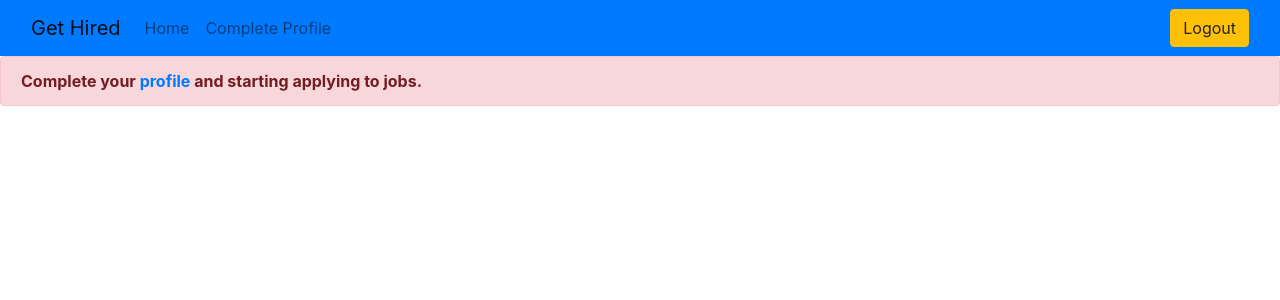
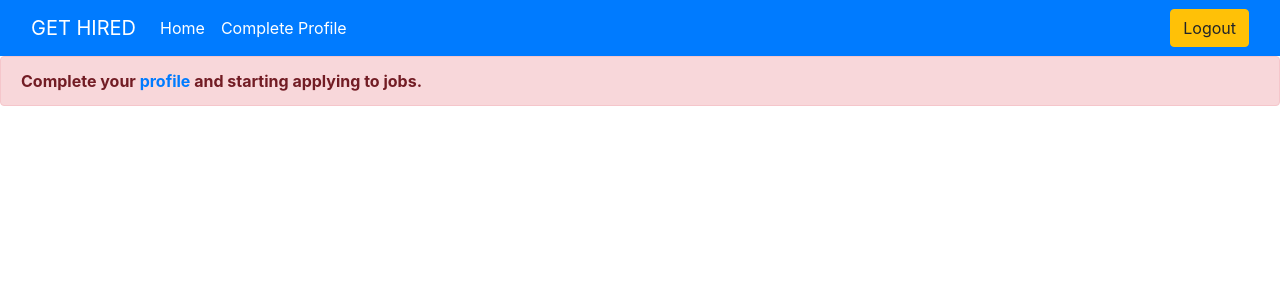
Before and after one commit to naveen8824/Get-Hired, a Django app: page /applicant/myApplications in a window 1280 px wide. Shown: the top 300 px of the page. Run offline with Django 4.2, Linux system fonts and the light colour scheme; a user stored in the database is signed in; data comes from the database, SQL or seed files in the repository; both versions use the stored data as it was after the commit; some libraries are stand-ins or nearby versions.

Commit message:
ui chnages

```diff
--- a/getHired/settings.py
+++ b/getHired/settings.py
@@ -24,7 +24,7 @@ BASE_DIR = Path(__file__).resolve().parent.parent
 SECRET_KEY = 'django-insecure-ff@z!rp)w914dhi@t(ksculu=p6dby7n1tp-bs(o#@ts(6o_wj'
 
 # SECURITY WARNING: don't run with debug turned on in production!
-DEBUG = True
+DEBUG = False
 
 ALLOWED_HOSTS = ['*']
 
--- /dev/null
+++ b/media/cv/cv_testFIle_2.txt
@@ -0,0 +1 @@
+new test file
--- a/templates/base.html
+++ b/templates/base.html
@@ -9,31 +9,31 @@
 </head>
 <body>
 
-    <nav class="navbar navbar-expand-lg navbar-light bg-primary">
+    <nav class="navbar navbar-expand-lg navbar-dark bg-primary">
         <div class="container-fluid ">
 
           <div class="navbar-header">
-            <a class="navbar-brand" href="#">Get Hired</a>
+            <span class="navbar-brand" >GET HIRED</span>
           </div>
 
           <div class="navbar-nav mr-auto">
             <ul class="nav navbar-nav">
               {%if request.user.isApplicant%}
               {%if request.user.resumeUpdatedbyApplicant%}
-              <a class="nav-item nav-link" href="{% url 'applicant-dashboard' %}">Home</a>
-              <a class="nav-item nav-link" href="{% url 'user-applications' %}">My Applications</a>
-              <a class="nav-item nav-link" href="{% url 'applicant-details' %}">My Profile</a>
+              <a class="nav-item active nav-link" href="{% url 'applicant-dashboard' %}">Home</a>
+              <a class="nav-item active nav-link" href="{% url 'user-applications' %}">My Applications</a>
+              <a class="nav-item active nav-link" href="{% url 'applicant-details' %}">My Profile</a>
               {%else%}
-              <a class="nav-item nav-link" href="{% url 'applicant-dashboard' %}">Home</a>
-              <a class="nav-item nav-link" href="{% url 'update-details' %}">Complete Profile</a>
+              <a class="nav-item active nav-link" href="{% url 'applicant-dashboard' %}">Home</a>
+              <a class="nav-item active nav-link" href="{% url 'update-details' %}">Complete Profile</a>
               {%endif%}
               {%elif request.user.isRecruiter%}
               {%if request.user.orgUpdatedbyRecruiter%}
-              <a class="nav-item nav-link" href="{%url 'post-job' %}">Post a Job</a>
-              <a class="nav-item nav-link" href="{%url 'recruiter-dashboard' %}">My Ads</a>
-              <a class="nav-item nav-link" href="{% url 'org-details' %}">My Profile</a>
+              <a class="nav-item active nav-link" href="{%url 'post-job' %}">Post a Job</a>
+              <a class="nav-item active nav-link" href="{%url 'recruiter-dashboard' %}">My Ads</a>
+              <a class="nav-item active nav-link" href="{% url 'org-details' %}">My Profile</a>
               {%else%}
-              <a class="nav-item nav-link" href="{% url 'update-org-details' %}">Complete Profile</a>
+              <a class="nav-item active nav-link" href="{% url 'update-org-details' %}">Complete Profile</a>
               {%endif%}
               {%endif%}
 
```
Also changed, not shown: db.sqlite3.
